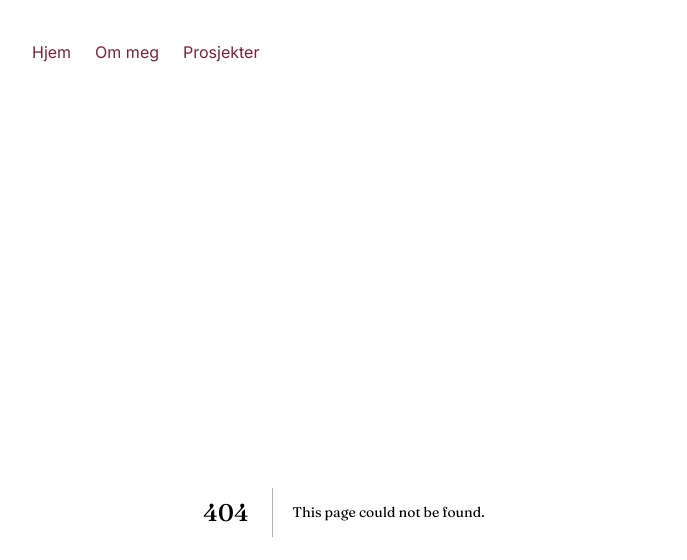
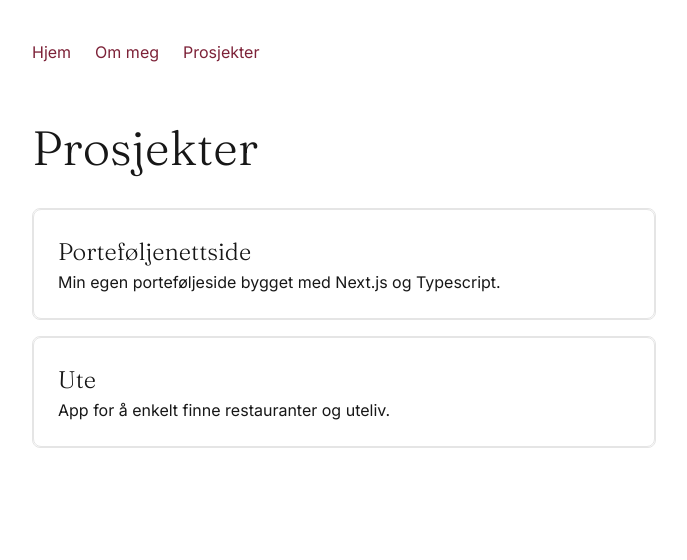
Before and after one commit to Kaiahellem/portfolio, a Next.js app: page /projects in a window 1280 px wide. Before the commit this address had no page. Shown: the top 560 px of the page, without its empty margins (296-983 px from the left). Built offline with nearby package versions, Linux system fonts and the light colour scheme.

Commit message:
Rename prosjekter route to projects

```diff
--- a/app/components/ProjectCard.tsx
+++ b/app/components/ProjectCard.tsx
@@ -9,7 +9,7 @@ type ProjectCardProps = {
 export default function ProjectCard({slug, title: title, description: description}: ProjectCardProps) {
     return(
         <div className="border border-neutral-200 rounded-lg">
-            <Link href={`/prosjekter/${slug}`} className="block border border-neutral-200 rounded-lg p-6 hover:border-neutral-400">
+            <Link href={`/projects/${slug}`} className="block border border-neutral-200 rounded-lg p-6 hover:border-neutral-400">
             <h2>{title}</h2>
             <p>{description}</p>
             </Link>
--- a/app/layout.tsx
+++ b/app/layout.tsx
@@ -32,8 +32,8 @@ export default function RootLayout({
         <div className="max-w-2xl mx-auto px-6 py-10 w-full">
         <nav className="flex gap-6 mb-12">
           <NavLink href="/">Hjem</NavLink>
-          <NavLink href="/About">Om meg</NavLink>
-          <NavLink href="/prosjekter">Prosjekter</NavLink>
+          <NavLink href="/about">Om meg</NavLink>
+          <NavLink href="/projects">Prosjekter</NavLink>
         </nav>
         {children}
         </div>
```
Also changed, not shown: app/projects/[slug]/page.tsx (renamed from app/prosjekter/[slug]/page.tsx), app/projects/page.tsx (renamed from app/prosjekter/page.tsx).
